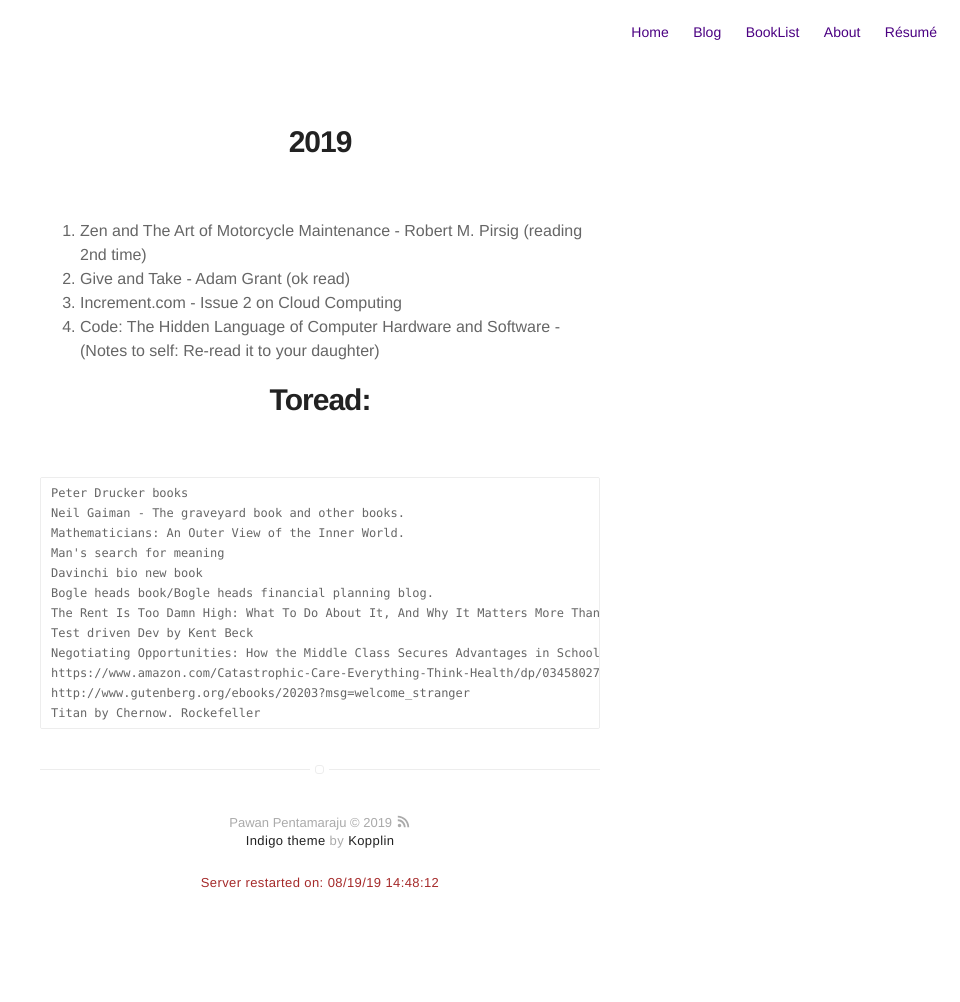
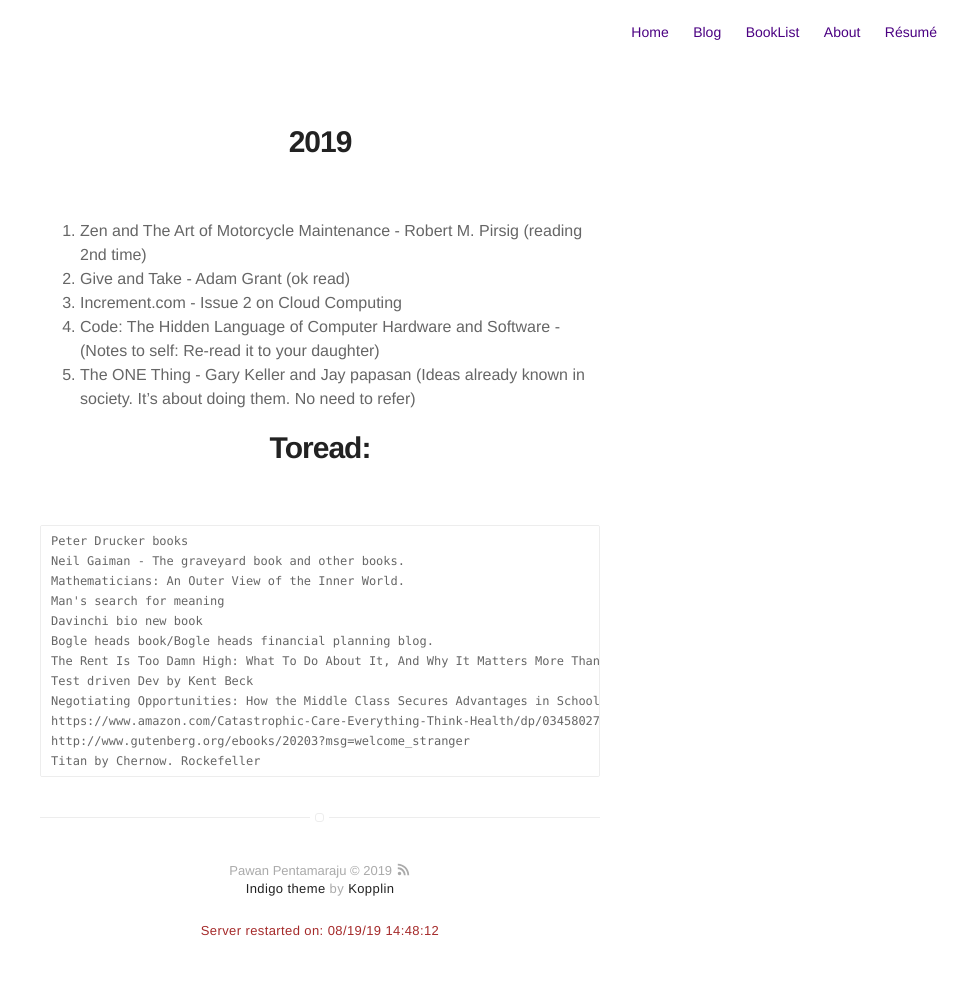
Before and after one commit to pawanpe/pawanpe.github.io, a Jekyll site: the page built from booklist/2019/books.markdown, in a window 1280 px wide. Shown: the whole page, without its empty margins (320-1280 px from the left). Built offline with Jekyll 4.4.1, drawn with Linux system fonts in a browser that asks for light colours; before the commit the page ends 954 px from its top, so only the background shows below that.

Commit message:
updating 8/19 - book update

```diff
--- a/booklist/2019/books.markdown
+++ b/booklist/2019/books.markdown
@@ -9,6 +9,7 @@ layout: page
 2. Give and Take - Adam Grant (ok read)
 3. Increment.com - Issue 2 on Cloud Computing
 4. Code: The Hidden Language of Computer Hardware and Software - (Notes to self: Re-read it to your daughter)
+5. The ONE Thing - Gary Keller and Jay papasan (Ideas already known in society. It's about doing them. No need to refer)
 
 # Toread:
     Peter Drucker books
```
